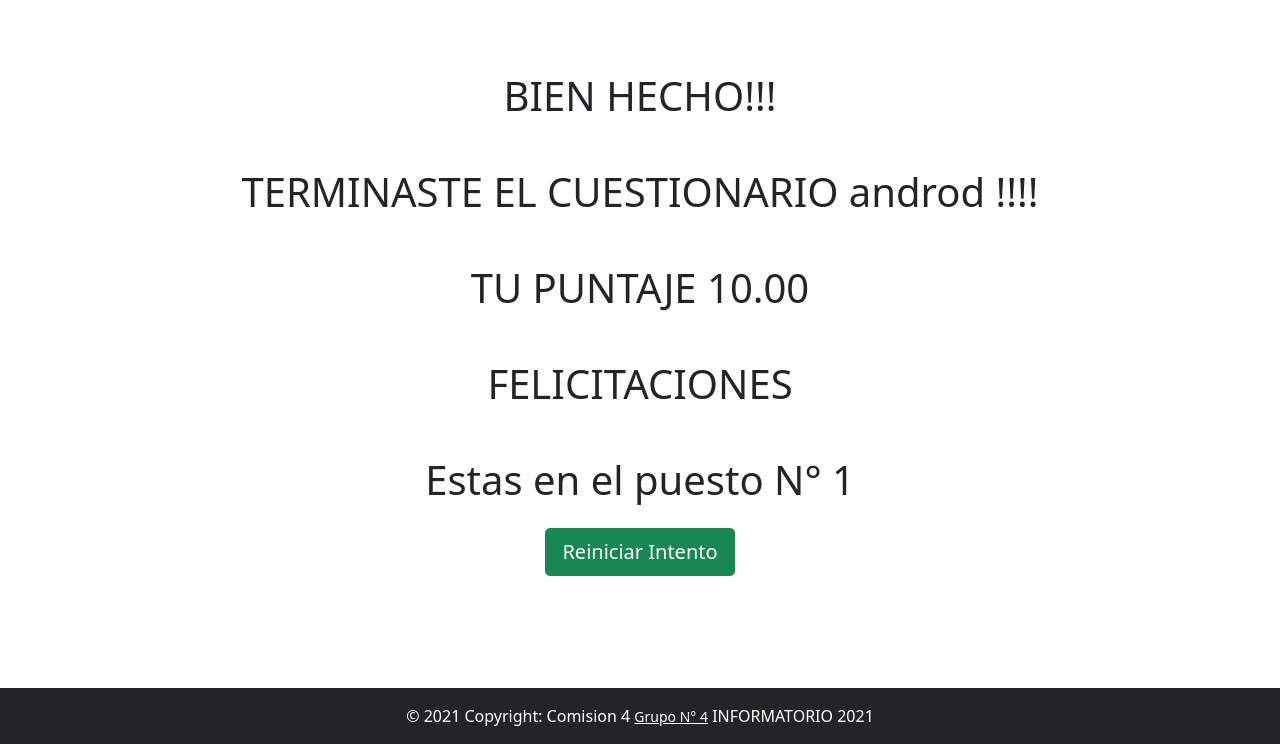
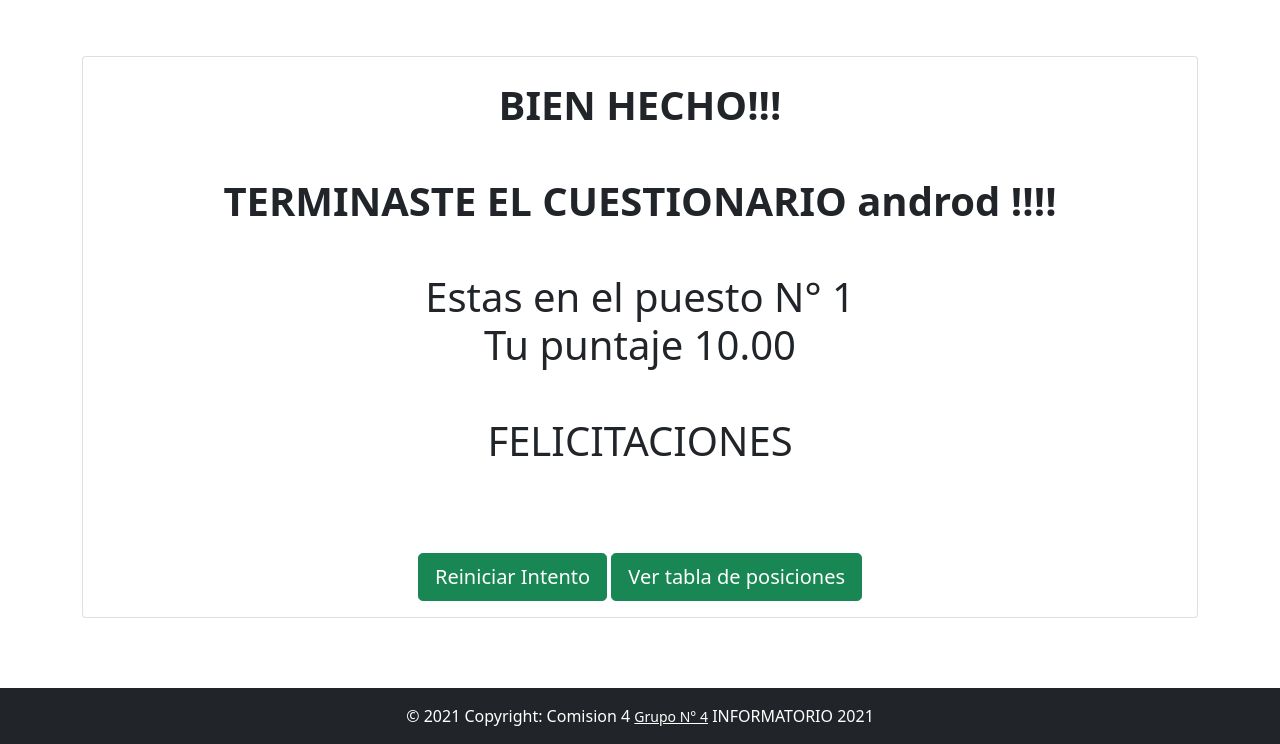
Before and after one commit to AndrRod/Proyecto-Informatorio-Grupo-4, a Django app: page /Usuario/resultados_multiplechoice/ in a window 1280 px wide. Shown: the part 56-800 px from the top of the page. Run offline with Django 3.2, Linux system fonts and the light colour scheme; a user stored in the database is signed in; data comes from the database, SQL or seed files in the repository; tables that the repository leaves empty hold one stand-in row (values such as "Sample post"); some libraries are stand-ins or nearby versions.

Commit message:
modificando detalles como por ejemplo cuando no se inicio ningúna partida no muestra ningun resultado hasta que el jugador realice la primera partida

```diff
--- a/Administrador/templates/cargar_preguntas.html
+++ b/Administrador/templates/cargar_preguntas.html
@@ -6,10 +6,10 @@
 
 {% block content %}
 
-<div class="container-fluid py-5 " style="background-color:#00ad5f">
+<div class="container-fluid py-3" style="background-color:#00ad5f">
 
     <div class="container text-dark">
-        <p class="display-4"><b>Cargar preguntas</b> </p>
+        <p class="display-4"><strong><b>Cargar preguntas</b></strong> </p>
 
 
 
--- a/Administrador/templates/lista_preguntas.html
+++ b/Administrador/templates/lista_preguntas.html
@@ -6,10 +6,10 @@
 
 {% block content %}
 
-<div class="container-fluid py-5 " style="background-color:#00ad5f">
+<div class="container-fluid py-3 " style="background-color:#00ad5f">
 
     <div class="container text-dark">
-        <p class="display-4"><b>Cargar y modificar respuestas:</b> </p>
+        <p class="display-4"><strong><b>Cargar y modificar respuestas:</b></strong> </p>
 
 
 
--- a/Administrador/templates/respuestas_detalle.html
+++ b/Administrador/templates/respuestas_detalle.html
@@ -6,10 +6,10 @@
 
 {% block content %}
 
-<div class="container-fluid py-5 " style="background-color:#00ad5f">
+<div class="container-fluid py-3 " style="background-color:#00ad5f">
 
     <div class="container text-dark">
-        <p class="display-4"><b>Lista Respuestas</b> </p>
+        <p class="display-5"><b>Lista Respuestas</b> </p>
 
 
 
--- a/Administrador/urls.py
+++ b/Administrador/urls.py
@@ -20,7 +20,7 @@ urlpatterns = [
      path('detalle_pregunta/<slug:pk>/', staff_member_required(views.respuestasDetailView.as_view()), name="detalle_pregunta"),
 
      path('modificar/<slug:pk>/', staff_member_required(views.Modif_pregunta_creada.as_view()), name="modificar"),
-     path('resultado_historico/', staff_member_required(views.tablero), name='resultado_historico'),
+     path('resultado_historico/', views.tablero, name='resultado_historico'),
 
 
      path('eliminar/<slug:pk>/', staff_member_required(views.borrar_preg.as_view()), name="eliminar"),
--- a/AniversarioChaco/templates/Contacto.html
+++ b/AniversarioChaco/templates/Contacto.html
@@ -9,7 +9,7 @@
 <div class="container-fluid py-5 " style="background-color:#00ad5f">
 
     <div class="container text-dark">
-        <p class="display-1"><b>Quienes somos?</b> </p>
+        <p class="display-1"><strong><b>Quienes somos?</b></strong></p>
         <p class="lead">Somos el grupo número 4 de la Comisión 4 del Curso de Informatorio 2021. A continuación le dejamos un link para ver nuestro repositorio</p><a href="https://github.com/AndrRod/Proyecto-Informatorio-Grupo-4" class="btn btn-outline-light btn-lg btn-block"  target="_blank">Nuestro Repositorio</a>
 
 
--- a/AniversarioChaco/templates/plantillaBASE.html
+++ b/AniversarioChaco/templates/plantillaBASE.html
@@ -47,6 +47,8 @@
 
                 <li><a class="dropdown-item" href="{% url 'Juego' %}">Juego</a></li>
                 <li><a class="dropdown-item" href="{% url 'resultados_multiplechoice' %}">Compartir resultado</a></li>
+                <li><a class="dropdown-item" href="{% url 'tabla_posiciones' %}">Tabla de posiciones</a></li>
+
 
               </ul>
               {% endif %}
@@ -56,7 +58,7 @@
             </li>
             <li class="nav-item active">
 
-                  <a class="nav-link text-success" href="#">{% if user.is_authenticated %}Bienvenido {{ user.get_username }}.{% else %}Iniciar Sesion{% endif %} </a>
+                  <a class="nav-link text-success" href="#">{% if user.is_authenticated %}Bienvenido {{ user.get_username }}.{% else %}Ningún Usuario {% endif %} </a>
 
 
 
--- a/ProyectoWeb/settings.py
+++ b/ProyectoWeb/settings.py
@@ -148,7 +148,7 @@ DEFAULT_AUTO_FIELD = 'django.db.models.BigAutoField'
 
 from django.urls import reverse_lazy
 LOGIN_REDIRECT_URL = reverse_lazy('/home/')
-LOGIN_REDIRECT_URL = '/home/'
+LOGIN_REDIRECT_URL = '/'
 LOGOUT_REDIRECT_URL = '/home/'
 
 
--- a/Usuario/templates/Juego.html
+++ b/Usuario/templates/Juego.html
@@ -14,7 +14,7 @@
 
     <div class="container text-dark">
         <div class="col text-center my-5">
-        <p class="display-4"><b>JUEGO</b> </p>
+        <p class="display-3"><b><strong> JUEGO</strong></b> </p>
         <p class="lead">Para empezar a jugar hace click en el boton de </p>
                 {% if not pregunta is None %}<a class="btn btn-outline-light btn-sm btn-block" href="{% url 'Jugar' %}">Jugar</a>
             {% else %}
--- a/Usuario/templates/resultados_multiplechoice.html
+++ b/Usuario/templates/resultados_multiplechoice.html
@@ -6,26 +6,26 @@
 
 {% block content %}
 
-
+{% if usuario %}
 {% for users in usuario %}
 	{% if users.usuario.username == user.username %}
-
-<div class="container py-5">
+<div class="container py-2">
+	<div class="row">
+		<div class="text-center my-5">
+			<div class="card">
 	<h1 class="text-center my-4">
 		<span class="">
 				<!-- <p>Los {{contar_user}} mejores jugadores</p> -->
-				BIEN HECHO!!! <br><br> TERMINASTE EL CUESTIONARIO {{users.usuario.username}} !!!!<br><br>
-				TU PUNTAJE {{users.puntajeTotal}} <br><br>
+				<strong> BIEN HECHO!!! <br><br> TERMINASTE EL CUESTIONARIO {{users.usuario.username}} !!!!<br><br></strong>
+				Estas en el puesto N° {{forloop.counter}}<br>
+				Tu puntaje {% if users.puntajeTotal is None %}0{%else%} {{users.puntajeTotal}}{% endif %}<br><br>
 				{% if forloop.counter < 4 %}FELICITACIONES <br><br>{% endif %}
-				Estas en el puesto N° 	{{forloop.counter}}
 
 		</span>
 	</h1>
 
-	{% endif %}
-	{% endfor %}
 
-
+	<div class="col text-center my-3">
 		<form action="" method="POST" class="form">
 			{% csrf_token %}
 
@@ -34,13 +34,54 @@
 				<div class="col text-center">
 					<input type="hidden" name="reinicar_intento" value="reinicar_intento">
 					<button class="btn btn-lg btn-success">Reiniciar Intento</button>
+					<a class="btn btn-lg btn-success" href="/Usuario/tabla_posiciones">Ver tabla de posiciones</a>
+				</div>
+				<div>
+
+				</div>
+			</div>
+		</div>
+	</form>
 </div>
 </div>
 </div>
 
+	{% endif %}
+{% endfor %}
 
 
+{% else %}
+<div class="container py-5">
+	<h1 class="text-center my-4">
+		<span class="">
+				<!-- <p>Los {{contar_user}} mejores jugadores</p> -->
+				Para ver tu resultado tienes que iniciar una partida {{users.usuario.username}} !!!!
+
+		</span>
+	</h1>
+
+<div class="col text-center my-5 py-5">
+	<form action="" method="POST" class="form">
+			{% csrf_token %}
+
+		<div class="container">
+				<div class="row">
+					<div class="col text-center">
+						<input type="hidden" name="reinicar_intento" value="reinicar_intento">
+						<button class="btn btn-lg btn-success">Jugar</button>
+						<a class="btn btn-lg btn-success" href="/Usuario/tabla_posiciones">Ver tabla de posiciones</a>
+					</div>
+				<div>
+
+		</div>
 	</form>
+</div>
+
+{% endif %}
+
+
+
+
 
 
   {% endblock %}
--- a/Usuario/urls.py
+++ b/Usuario/urls.py
@@ -13,6 +13,7 @@ urlpatterns = [
     path('resultados_multiplechoice/', views.tablero, name='resultados_multiplechoice'),
     # path('reiniciar_intento/', views.reinicar_intento, name ='reinicar_intento'),
     path('resultados/<int:pregunta_respondida_pk>/', views.resultado_pregunta, name='resultados'),
+    path('tabla_posiciones', views.tabla_posiciones, name= 'tabla_posiciones'),
 
     # quiero que redireccione el resultado de la pregunta respondida a resultado.html
 ]
--- a/Usuario/views.py
+++ b/Usuario/views.py
@@ -129,3 +129,13 @@ def JuegoVistaGeneral(request):
         PregResp.delete()
         return redirect('Jugar')
     return render(request, 'Juego.html', context)
+
+def tabla_posiciones(request):
+    total_usuarios = Usuario.objects.order_by('-puntajeTotal')[:10]
+    contador = total_usuarios.count()
+    context = {
+
+		'usuario': total_usuarios,
+		'contar_user':contador
+	}
+    return render(request, 'tabla_posiciones.html', context)
```
Also changed, not shown: Administrador/templates/modif_pregunta_creada.html (+4 -4 lines), Administrador/templates/resultados_historico.html (+4 -3 lines), Usuario/templates/tabla_posiciones.html (added, +38 -0 lines). Lines whose indentation alone changed are shown as unchanged.
